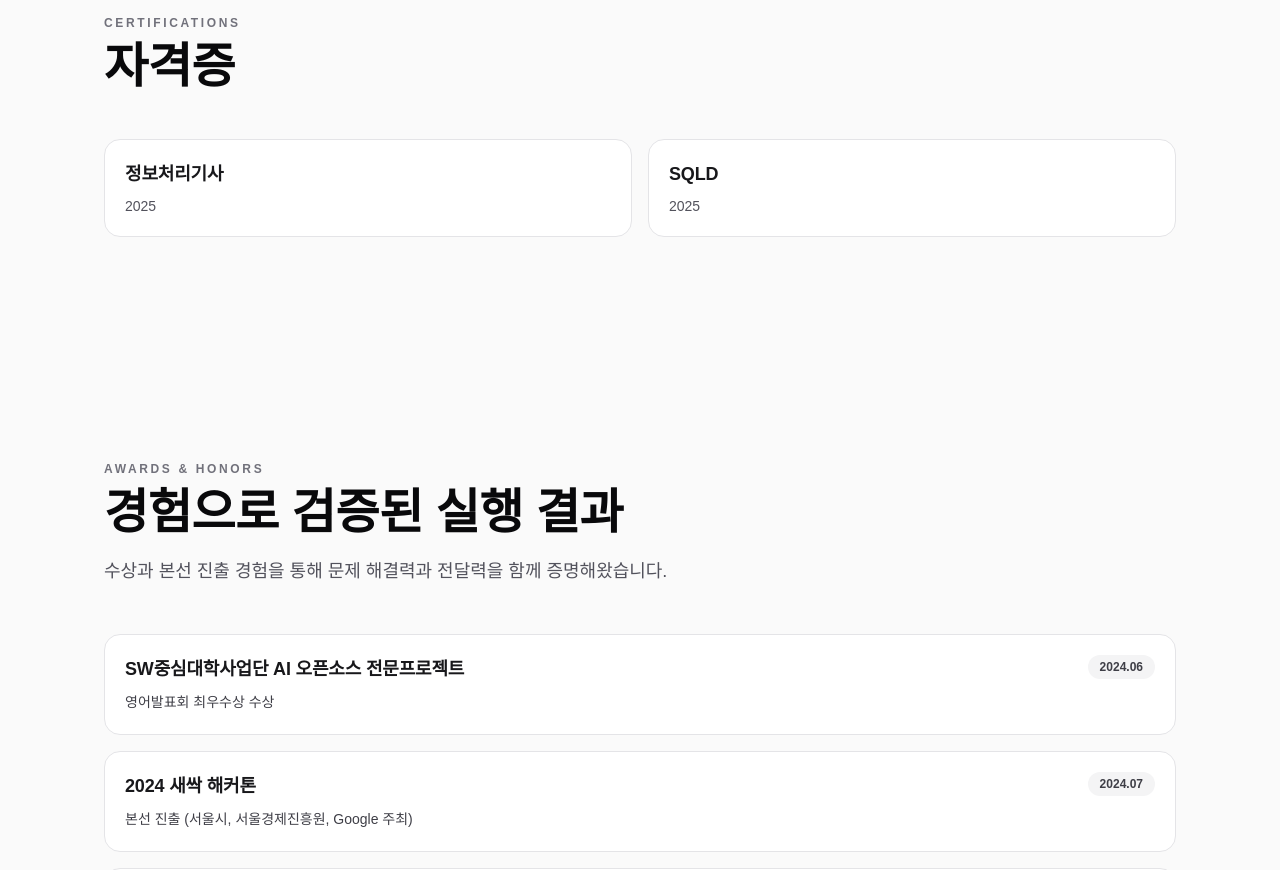
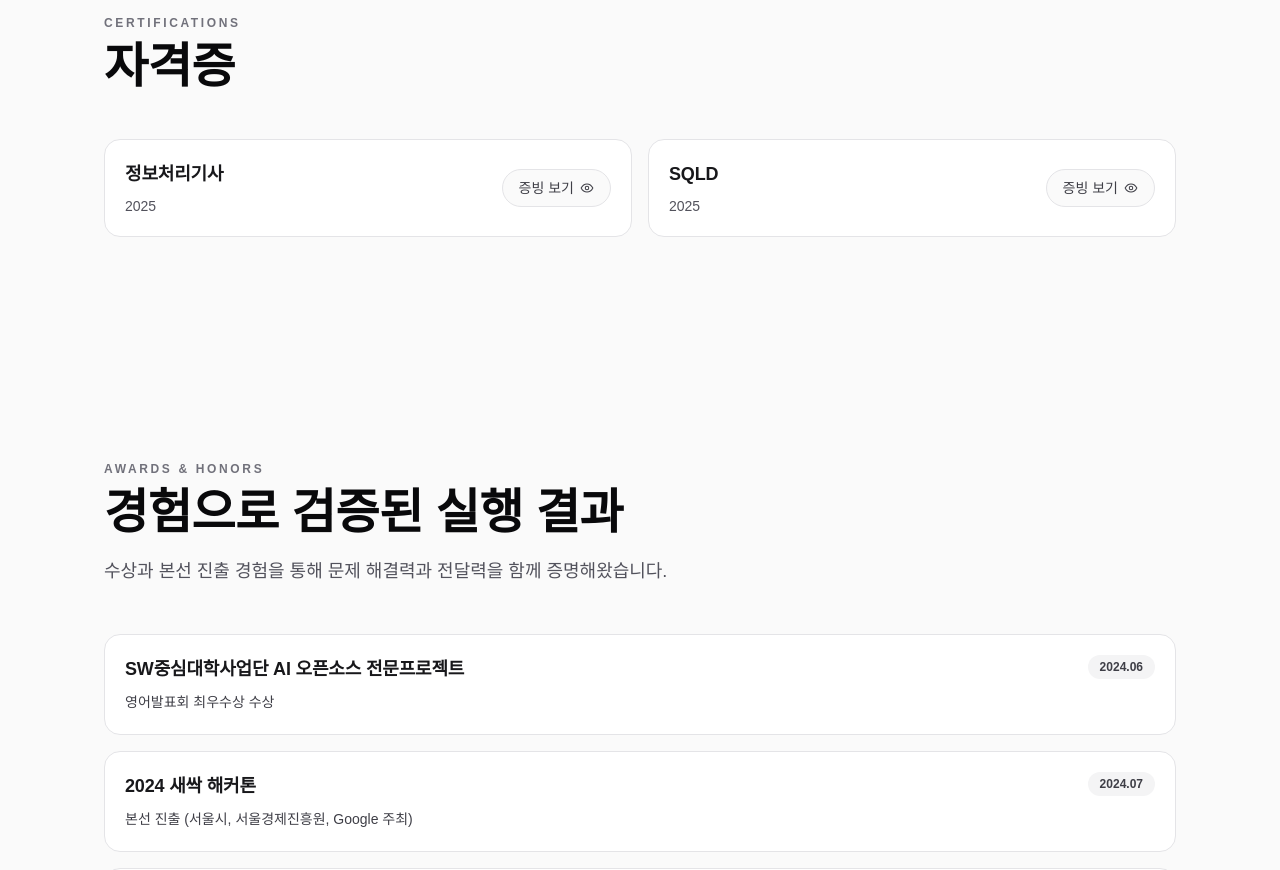
Before and after one commit to mk-isos/markus-portfolio, a Next.js app: page / in a window 1280 px wide. Shown: the part 5740-6610 px from the top of the page. Built offline with nearby package versions, Linux system fonts and the light colour scheme.

Commit message:
260615 feat(certifications): add certificate evidence lightbox

```diff
--- /dev/null
+++ b/src/components/common/certificate-modal.tsx
@@ -0,0 +1,166 @@
+"use client";
+
+import Image from "next/image";
+import { useEffect, useState } from "react";
+
+type CertificateModalProps = {
+  imageSrc?: string;
+  imageAlt: string;
+  imageWidth: number;
+  imageHeight: number;
+  title: string;
+  triggerLabel: string;
+  closeLabel: string;
+  zoomInLabel: string;
+  zoomOutLabel: string;
+  fallbackMessage: string;
+};
+
+export function CertificateModal({
+  imageSrc,
+  imageAlt,
+  imageWidth,
+  imageHeight,
+  title,
+  triggerLabel,
+  closeLabel,
+  zoomInLabel,
+  zoomOutLabel,
+  fallbackMessage,
+}: CertificateModalProps) {
+  const [isOpen, setIsOpen] = useState(false);
+  const [zoom, setZoom] = useState(1);
+  const [imageFailed, setImageFailed] = useState(false);
+
+  useEffect(() => {
+    if (!isOpen) return;
+
+    const onKeyDown = (event: KeyboardEvent) => {
+      if (event.key === "Escape") {
+        setIsOpen(false);
+        setZoom(1);
+      }
+    };
+
+    document.addEventListener("keydown", onKeyDown);
+    document.body.style.overflow = "hidden";
+
+    return () => {
+      document.removeEventListener("keydown", onKeyDown);
+      document.body.style.overflow = "";
+    };
+  }, [isOpen]);
+
+  const closeModal = () => {
+    setIsOpen(false);
+    setZoom(1);
+  };
+
+  if (!imageSrc) return null;
+
+  return (
+    <>
+      <button
+        type="button"
+        onClick={() => {
+          setImageFailed(false);
+          setIsOpen(true);
+        }}
+        className="inline-flex shrink-0 items-center gap-1.5 rounded-full border border-zinc-200 bg-zinc-50 px-4 py-2 text-sm font-medium text-zinc-700 transition hover:border-zinc-400 hover:bg-white hover:text-zinc-950 dark:border-zinc-700 dark:bg-zinc-950/70 dark:text-zinc-300 dark:hover:border-zinc-500 dark:hover:bg-zinc-950 dark:hover:text-zinc-100"
+      >
+        {triggerLabel}
+        <svg
+          aria-hidden="true"
+          viewBox="0 0 24 24"
+          fill="none"
+          stroke="currentColor"
+          strokeWidth="1.8"
+          strokeLinecap="round"
+          strokeLinejoin="round"
+          className="h-3.5 w-3.5"
+        >
+          <circle cx="12" cy="12" r="3" />
+          <path d="M2 12s3.5-7 10-7 10 7 10 7-3.5 7-10 7S2 12 2 12Z" />
+        </svg>
+      </button>
+
+      {isOpen ? (
+        <div
+          role="dialog"
+          aria-modal="true"
+          aria-label={title}
+          onMouseDown={(event) => {
+            if (event.target === event.currentTarget) closeModal();
+          }}
+          className="fixed inset-0 z-[300] flex items-center justify-center bg-zinc-950/80 p-4 backdrop-blur-sm md:p-8"
+        >
+          <div className="flex max-h-[94vh] w-full max-w-5xl flex-col overflow-hidden rounded-2xl border border-white/10 bg-zinc-950 shadow-2xl">
+            <div className="flex items-center justify-between gap-4 border-b border-white/10 px-4 py-3 md:px-5">
+              <h3 className="truncate text-sm font-semibold text-zinc-100 md:text-base">
+                {title}
+              </h3>
+              <div className="flex items-center gap-2">
+                <button
+                  type="button"
+                  onClick={() => setZoom((current) => Math.max(1, current - 0.25))}
+                  disabled={zoom === 1}
+                  aria-label={zoomOutLabel}
+                  title={zoomOutLabel}
+                  className="inline-flex h-9 w-9 items-center justify-center rounded-full border border-white/15 text-lg text-zinc-200 transition hover:bg-white/10 disabled:cursor-not-allowed disabled:opacity-35"
+                >
+                  −
+                </button>
+                <span className="min-w-12 text-center text-xs font-medium text-zinc-400">
+                  {Math.round(zoom * 100)}%
+                </span>
+                <button
+                  type="button"
+                  onClick={() => setZoom((current) => Math.min(2, current + 0.25))}
+                  disabled={zoom === 2}
+                  aria-label={zoomInLabel}
+                  title={zoomInLabel}
+                  className="inline-flex h-9 w-9 items-center justify-center rounded-full border border-white/15 text-lg text-zinc-200 transition hover:bg-white/10 disabled:cursor-not-allowed disabled:opacity-35"
+                >
+                  +
+                </button>
+                <button
+                  type="button"
+                  onClick={closeModal}
+                  aria-label={closeLabel}
+                  title={closeLabel}
+                  className="ml-1 inline-flex h-9 w-9 items-center justify-center rounded-full border border-white/15 text-xl text-zinc-200 transition hover:bg-white/10"
+                >
+                  ×
+                </button>
+              </div>
+            </div>
+
+            <div className="min-h-0 flex-1 overflow-auto bg-zinc-900 p-3 md:p-6">
+              {imageFailed ? (
+                <div className="flex min-h-[50vh] items-center justify-center rounded-xl border border-dashed border-zinc-700 bg-zinc-950 p-8 text-center text-sm text-zinc-400">
+                  {fallbackMessage}
+                </div>
+              ) : (
+                <div className="flex min-h-full justify-center">
+                  <Image
+                    src={imageSrc}
+                    alt={imageAlt}
+                    width={imageWidth}
+                    height={imageHeight}
+                    sizes="(max-width: 768px) 95vw, 80vw"
+                    onError={() => setImageFailed(true)}
+                    className="h-auto self-start rounded-lg bg-white shadow-xl"
+                    style={{
+                      width: `${zoom * 100}%`,
+                      maxWidth: zoom === 1 ? `${imageWidth}px` : "none",
+                    }}
+                  />
+                </div>
+              )}
+            </div>
+          </div>
+        </div>
+      ) : null}
+    </>
+  );
+}
--- a/src/components/portfolio/portfolio-page.tsx
+++ b/src/components/portfolio/portfolio-page.tsx
@@ -35,6 +35,7 @@ import {
   type LocalizedText,
   type NavigationId,
 } from "@/data/portfolio";
+import { CertificateModal } from "@/components/common/certificate-modal";
 import { EvidenceLinkButton } from "@/components/common/evidence-link-button";
 import { useSitePreferences } from "@/components/portfolio/site-preferences-context";
 
@@ -901,8 +902,9 @@ export function PortfolioPage() {
             {certifications.map((certification) => (
               <article
                 key={certification.name.ko}
-                className="rounded-2xl border border-zinc-200 bg-white p-5 dark:border-zinc-800 dark:bg-zinc-900"
+                className="flex flex-wrap items-center justify-between gap-4 rounded-2xl border border-zinc-200 bg-white p-5 dark:border-zinc-800 dark:bg-zinc-900"
               >
+                <div>
                   <h3 className="text-lg font-semibold text-zinc-900 dark:text-zinc-100">
                     {t(certification.name)}
                   </h3>
@@ -911,6 +913,25 @@ export function PortfolioPage() {
                       {[certification.issuer, certification.date].filter(Boolean).join(" · ")}
                     </p>
                   )}
+                </div>
+                {certification.evidenceImage ? (
+                  <CertificateModal
+                    imageSrc={certification.evidenceImage.src}
+                    imageAlt={t(certification.evidenceImage.alt)}
+                    imageWidth={certification.evidenceImage.width}
+                    imageHeight={certification.evidenceImage.height}
+                    title={t(certification.name)}
+                    triggerLabel={language === "ko" ? "증빙 보기" : "Certificate"}
+                    closeLabel={language === "ko" ? "닫기" : "Close"}
+                    zoomInLabel={language === "ko" ? "확대" : "Zoom in"}
+                    zoomOutLabel={language === "ko" ? "축소" : "Zoom out"}
+                    fallbackMessage={
+                      language === "ko"
+                        ? "자격증 이미지를 불러올 수 없습니다."
+                        : "The certificate image could not be loaded."
+                    }
+                  />
+                ) : null}
               </article>
             ))}
           </div>
--- a/src/data/portfolio.ts
+++ b/src/data/portfolio.ts
@@ -630,6 +630,12 @@ export type Certification = {
   name: LocalizedText;
   issuer: string;
   date: string;
+  evidenceImage?: {
+    src: string;
+    width: number;
+    height: number;
+    alt: LocalizedText;
+  };
 };
 
 export const certifications: Certification[] = [
@@ -637,11 +643,23 @@ export const certifications: Certification[] = [
     name: text("정보처리기사", "Engineer Information Processing"),
     issuer: "",
     date: "2025",
+    evidenceImage: {
+      src: "/certifications/info.png",
+      width: 880,
+      height: 1238,
+      alt: text("정보처리기사 자격증", "Engineer Information Processing certificate"),
+    },
   },
   {
     name: text("SQLD", "SQLD"),
     issuer: "",
     date: "2025",
+    evidenceImage: {
+      src: "/certifications/sqld.jpg",
+      width: 793,
+      height: 1123,
+      alt: text("SQLD 자격증", "SQLD certificate"),
+    },
   },
 ];
 
```
Also changed, not shown: public/certifications/sqld.jpg (added), 1 other file (tests, documents, lock files or other folders). Lines whose indentation alone changed are shown as unchanged.
